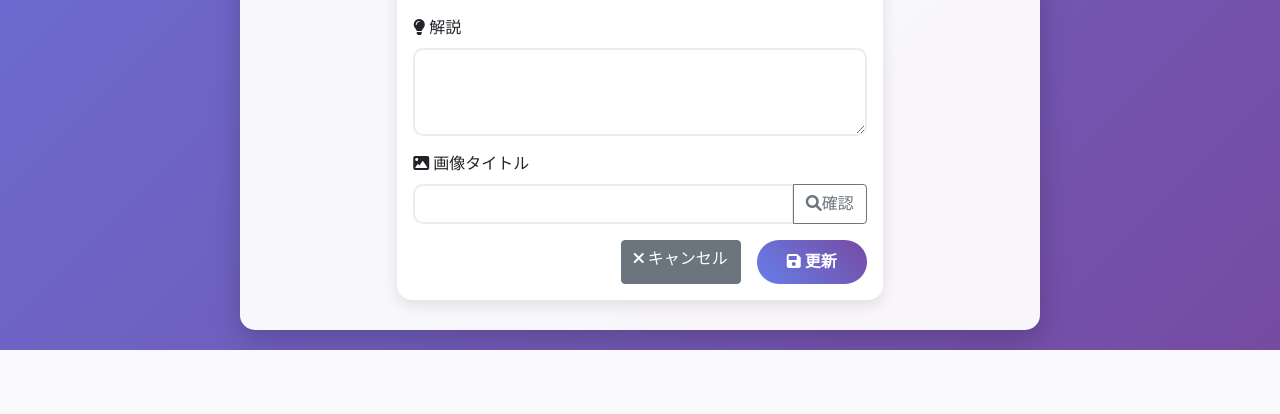
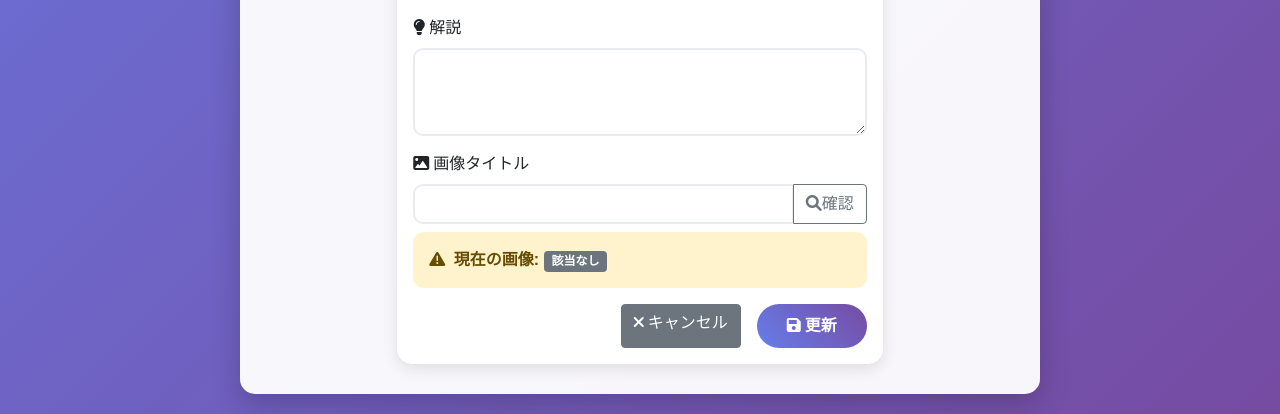
Before and after one commit to GHTAKAHIRO/flashcard-app, a Python web app: template templates/social_studies/edit_question.html in a window 1280 px wide. Shown: the part 1004-1418 px from the top of the page. Before the commit the page ends 1354 px from the top, so only its background shows below. Run offline with Jinja, Linux system fonts and the light colour scheme; the template is opened without the code that fills it, so the values that code supplies are empty.

Commit message:
もろもろ修正

```diff
--- a/templates/social_studies/edit_question.html
+++ b/templates/social_studies/edit_question.html
@@ -150,21 +150,33 @@
                         </div>
 
                         <!-- 既存の画像表示 -->
-                        {% if question.image_url %}
+                        {% if question.image_title %}
                         <div class="mt-2">
                             <div class="alert alert-info">
                                 <i class="fas fa-image me-1"></i>
                                 <strong>現在の画像:</strong>
-                                {% if question.image_title %}
-                                    <span class="badge bg-primary">{{ question.image_title }}</span>
-                                {% endif %}
-                                <a href="{{ question.image_url }}" target="_blank" class="btn btn-sm btn-outline-primary ms-2">
-                                    <i class="fas fa-external-link-alt me-1"></i>画像を表示
-                                </a>
+                                <span class="badge bg-primary">{{ question.image_title }}</span>
+                                <button type="button" class="btn btn-sm btn-outline-primary ms-2" onclick="showCurrentImage()">
+                                    <i class="fas fa-eye me-1"></i>現在の画像を表示
+                                </button>
                             </div>
-                            <!-- 画像プレビュー -->
-                            <div class="text-center mt-2">
-                                <img src="{{ question.image_url }}" alt="現在の画像" class="img-fluid" style="max-height: 300px; border: 1px solid #dee2e6; border-radius: 0.375rem;">
+                            <!-- 現在の画像プレビュー -->
+                            <div id="current-image-preview" class="text-center mt-2" style="display: none;">
+                                <div id="current-image-status" class="alert alert-success">
+                                    <i class="fas fa-check-circle me-1"></i>
+                                    <strong>現在の画像:</strong>
+                                </div>
+                                <div id="current-image-container">
+                                    <!-- 現在の画像がここに表示されます -->
+                                </div>
+                            </div>
+                        </div>
+                        {% else %}
+                        <div class="mt-2">
+                            <div class="alert alert-warning">
+                                <i class="fas fa-exclamation-triangle me-1"></i>
+                                <strong>現在の画像:</strong>
+                                <span class="badge bg-secondary">該当なし</span>
                             </div>
                         </div>
                         {% endif %}
@@ -207,11 +219,11 @@
 document.addEventListener('DOMContentLoaded', function() {
     updatePreview();
 
-    // 画像タイトルが設定されている場合は画像プレビューを表示
-    const imageNameInput = document.getElementById('image_name');
-    if (imageNameInput && imageNameInput.value.trim()) {
-        checkImageExists();
-    }
+    // 画像確認は手動で行うため、自動実行しない
+    // const imageNameInput = document.getElementById('image_name');
+    // if (imageNameInput && imageNameInput.value.trim()) {
+    //     checkImageExists();
+    // }
 
     // 教材と単元が固定されている場合の処理
     {% if textbook_info and unit_info %}
@@ -309,6 +321,80 @@ function updatePreview() {
     } else {
         previewSection.style.display = 'none';
     }
+}
+
+function showCurrentImage() {
+    const imageTitle = '{{ question.image_title or "" }}';
+    const unitId = '{{ question.unit_id or "" }}';
+    const previewDiv = document.getElementById('current-image-preview');
+    const statusDiv = document.getElementById('current-image-status');
+    const containerDiv = document.getElementById('current-image-container');
+
+    if (!imageTitle || !unitId) {
+        alert('画像タイトルまたは単元IDが設定されていません');
+        return;
+    }
+
+    containerDiv.innerHTML = '<div class="text-center"><i class="fas fa-spinner fa-spin"></i> 画像を読み込み中...</div>';
+    previewDiv.style.display = 'block';
+
+    fetch(`/social_studies/api/check_image?image_name=${encodeURIComponent(imageTitle)}&unit_id=${unitId}`)
+        .then(response => response.json())
+        .then(data => {
+            if (data.exists) {
+                // 画像が見つかった場合
+                statusDiv.className = 'alert alert-success';
+                statusDiv.innerHTML = '<i class="fas fa-check-circle me-1"></i><strong>現在の画像:</strong>';
+
+                const img = document.createElement('img');
+                img.src = data.image_url;
+                img.className = 'img-fluid';
+                img.style.maxHeight = '300px';
+                img.style.border = '1px solid #dee2e6';
+                img.style.borderRadius = '0.375rem';
+                img.alt = '現在の画像';
+
+                img.onerror = function() {
+                    containerDiv.innerHTML = `
+                        <div class="alert alert-warning">
+                            <i class="fas fa-exclamation-triangle"></i>
+                            画像が見つかりましたが、表示できませんでした。<br>
+                            URL: ${data.image_url}
+                        </div>
+                    `;
+                };
+
+                img.onload = function() {
+                    console.log('✅ 現在の画像読み込み成功:', data.image_url);
+                };
+
+                containerDiv.innerHTML = '';
+                containerDiv.appendChild(img);
+            } else {
+                // 画像が見つからない場合
+                statusDiv.className = 'alert alert-warning';
+                statusDiv.innerHTML = '<i class="fas fa-exclamation-triangle me-1"></i><strong>現在の画像:</strong> <span class="badge bg-secondary">該当なし</span>';
+                containerDiv.innerHTML = `
+                    <div class="alert alert-warning">
+                        <i class="fas fa-exclamation-triangle"></i>
+                        指定された画像が見つかりませんでした。<br>
+                        画像タイトル: ${imageTitle}<br>
+                        単元ID: ${unitId}
+                    </div>
+                `;
+            }
+        })
+        .catch(error => {
+            console.error('現在の画像取得エラー:', error);
+            statusDiv.className = 'alert alert-danger';
+            statusDiv.innerHTML = '<i class="fas fa-times-circle me-1"></i><strong>現在の画像:</strong> <span class="badge bg-danger">エラー</span>';
+            containerDiv.innerHTML = `
+                <div class="alert alert-danger">
+                    <i class="fas fa-exclamation-triangle"></i>
+                    画像の取得に失敗しました: ${error.message}
+                </div>
+            `;
+        });
 }
 
 function checkImageExists() {
@@ -444,7 +530,12 @@ function saveQuestion(event) {
             alert(data.error);
         } else {
             alert('問題を更新しました');
-            window.location.href = '{{ url_for("social_studies_admin_questions") }}';
+            // 単元の問題画面に戻る
+            {% if question.unit_id %}
+                window.location.href = '{{ url_for("social_studies_admin_unit_questions", textbook_id=question.textbook_id or 1, unit_id=question.unit_id) }}';
+            {% else %}
+                window.location.href = '{{ url_for("social_studies_admin_questions") }}';
+            {% endif %}
         }
     })
     .catch(error => {
```
